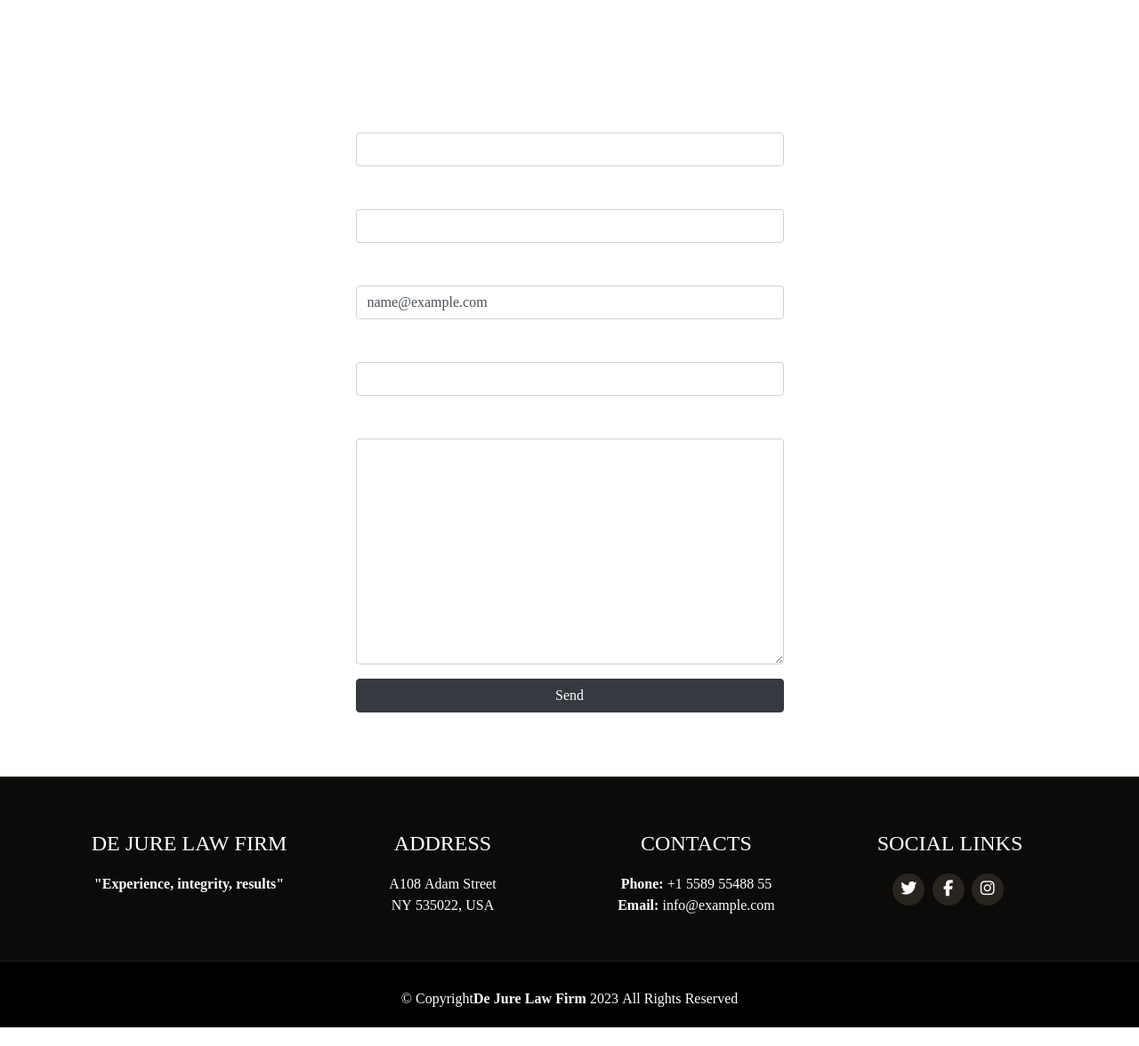
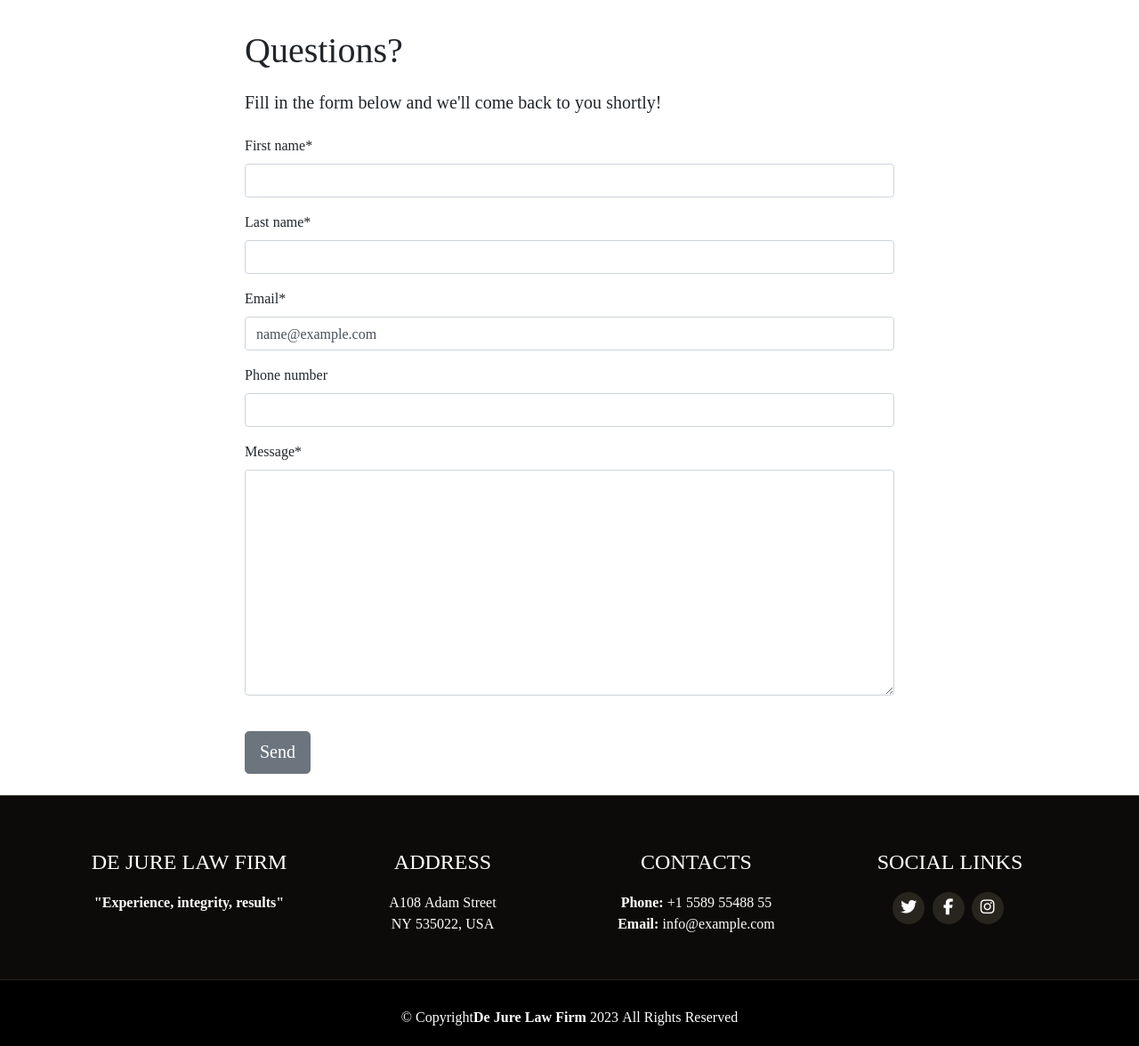
Before and after one commit to daws11/Law-Firm-Website, a Django app: page /contact/contact/ in a window 1280 px wide. Shown: the part 66-1242 px from the top of the page at 89% size. Before the commit the page ends 1221 px from the top, so only its background shows below. Run offline with Django 3.2, Linux system fonts and the light colour scheme; the visitor is signed in with stand-in values (Sample User, id 1); some libraries are stand-ins or nearby versions; some web fonts are replaced.

Commit message:
Change contact us template

```diff
--- a/templates/contact-us.html
+++ b/templates/contact-us.html
@@ -1,23 +1,23 @@
 {% extends 'base.html' %}
 {% load static %}
 {% load crispy_forms_tags %}
+
 {% block content %}
-
-<div class="container-fluid contact-us-container">
+<div class="container">
+    <div class="row mt-3">
+        <div class="col-md-8 mt-3 offset-md-2">
+            <h1 class="mb-4">Questions?</h1>
+            <h5>Fill in the form below and we'll come back to you shortly!</h5>
+        </div>
+    </div>
     <div class="row">
-        <div class="col-sm-8 col-md-6 offset-sm-2 offset-md-3">
-            <div class="card m-5 border-0">
-                <div class="card-body rounded text-white p-4 login-card">
-                    <h4 class="text-center mb-3">Contact Us</h4>
-                    <form method="POST" class="text-center">
-                        {% csrf_token %}
-                        {{ contact_form|crispy }}
-                        <input class="btn btn-dark btn-block" type="submit" value="Send">
-                    </form>
-                </div>
-            </div>
+        <div class="col-md-8 mt-3 offset-md-2">
+            <form method="post">
+                {% csrf_token %}
+                {{ contact_form|crispy }}
+                <button type="submit" class="btn btn-secondary btn-card btn-lg my-4">Send</button>
+            </form>
         </div>
     </div>
 </div>
-
 {% endblock %}
```
